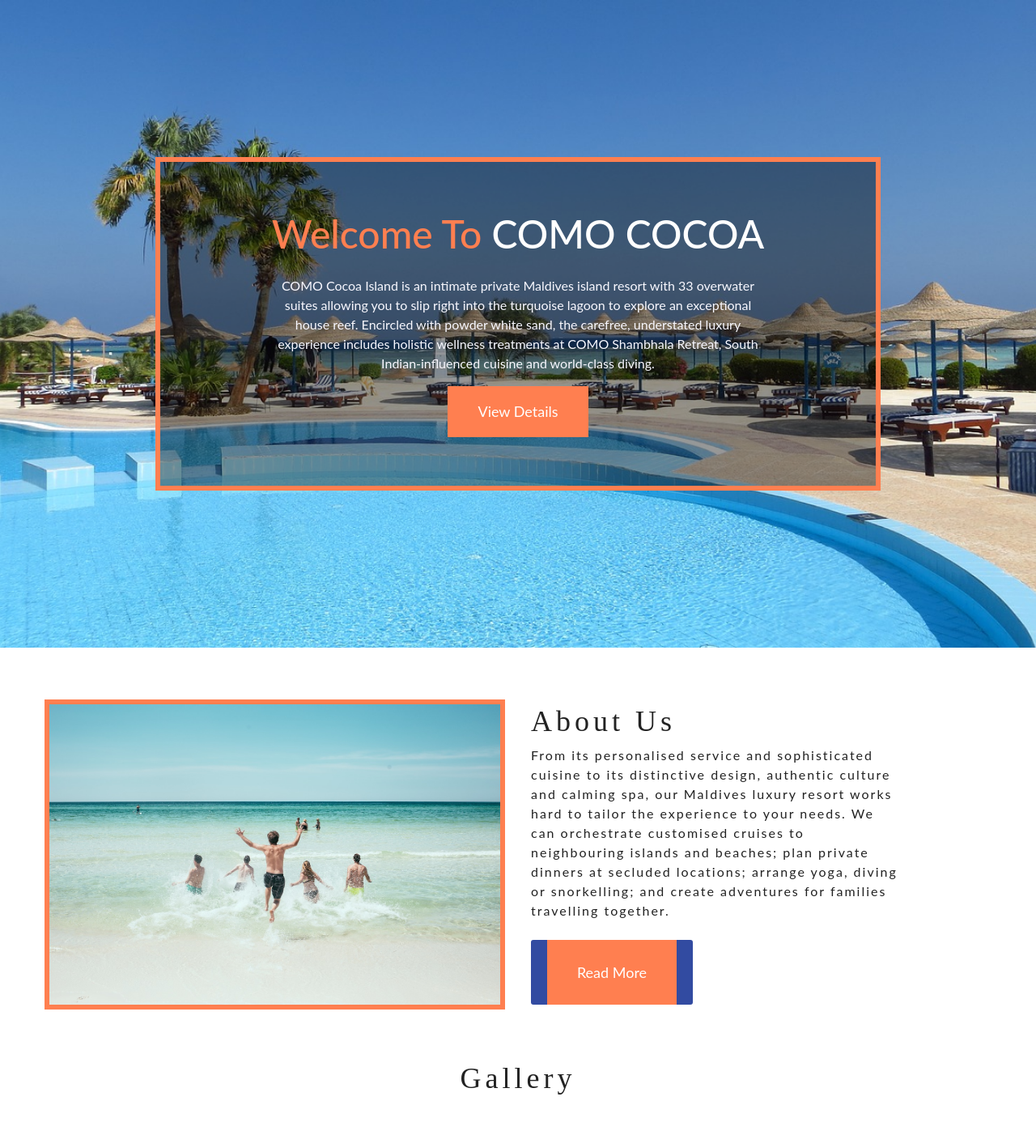
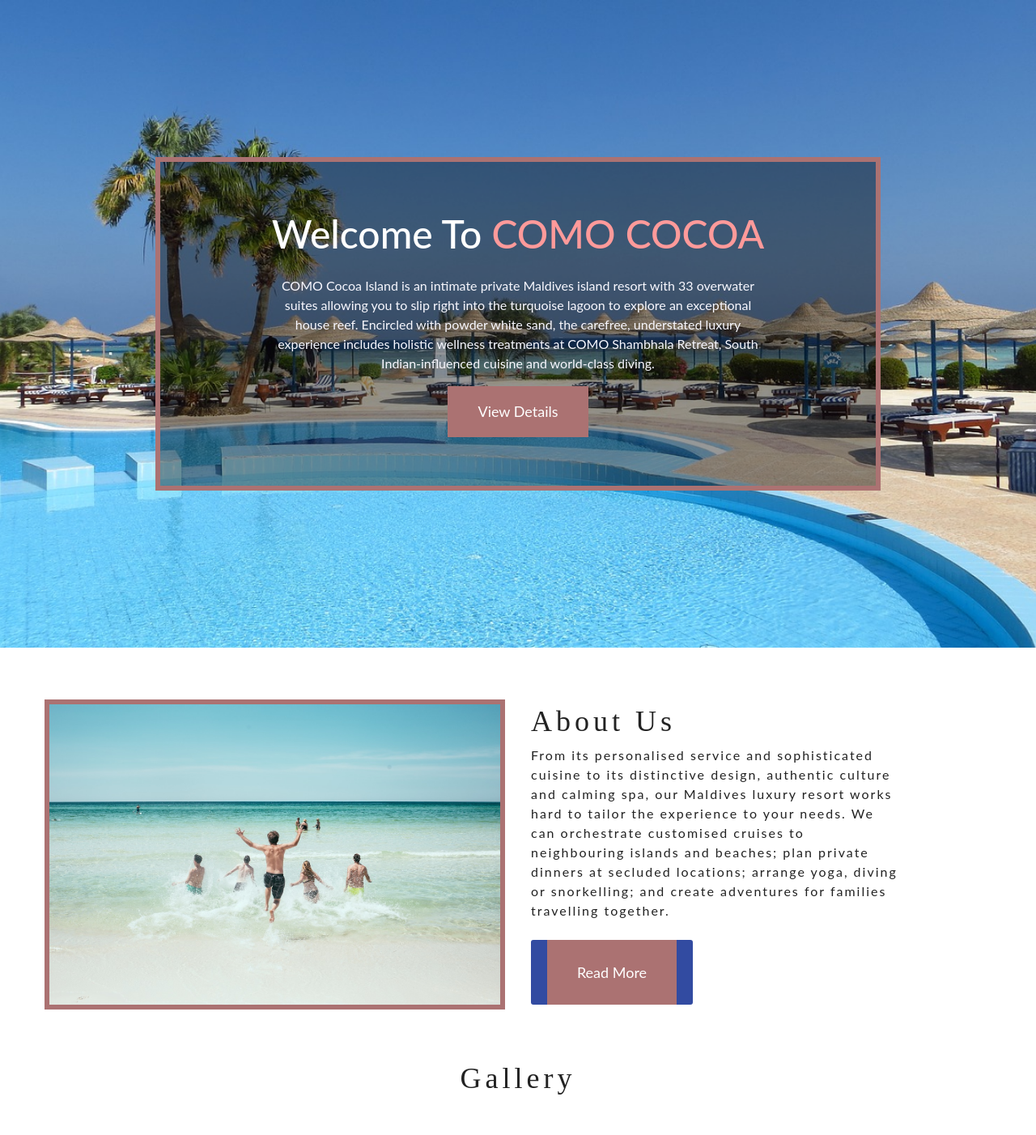
Before and after one commit to akhtarvahid/Resort, a React (Create React App) app: page / in a window 1280 px wide. Shown: the top 1402 px of the page at 81% size. Built offline with nearby package versions, Linux system fonts and the light colour scheme.

Commit message:
style changes

```diff
--- a/src/components/common/Banner.js
+++ b/src/components/common/Banner.js
@@ -53,9 +53,9 @@ const BannerWrapper = styled(Banner)`
     text-transform: capitalize;
     font-size: ${setRem(48)};
     /* setRem */
-    color: ${setColor.primaryColor};
+    color: ${setColor.mainWhite};
     span {
-      color: ${setColor.mainWhite};
+      color: ${setColor.titleColor};
     }
   }
   p {
--- a/src/styles.js
+++ b/src/styles.js
@@ -1,70 +1,74 @@
 // import homeImage from './images/homeBcg.jpeg'
 
-import { css } from 'styled-components';
+import { css } from "styled-components";
 
 export const setColor = {
-    primaryColor: 'coral',
-    mainWhite: '#fff',
-    mainBlack: '#222',
-    mainGrey: '#ececec',
-    lightGrey: '#f7f7f7'
-}
+  primaryColor: "#ab7272",
+  mainWhite: "#fff",
+  mainBlack: "#222",
+  mainGrey: "#ececec",
+  lightGrey: "#f7f7f7",
+  titleColor: "#ff9a9a",
+};
 
 export const setFont = {
   main: "font-family: 'Lato', sans-serif;",
-    slanted: "font-family: 'Courgette', cursive;"
-}
+  slanted: "font-family: 'Courgette', cursive;",
+};
 
-export const setFlex = ({x, y}) => {
-    return `display: flex; align-items:${x}; justify-content:${y};`
-}
+export const setFlex = ({ x, y }) => {
+  return `display: flex; align-items:${x}; justify-content:${y};`;
+};
 
-export const setBackground = ({img = "https://burst.shopifycdn.com/photos/beach-resort-holiday.jpg?width=1850&format=pjpg&exif=1&iptc=1", color = "rgba(0,0,0,0)"} = {}) => {
-    return `background: linear-gradient(${color}, ${color}), url(${img}) center/ cover fixed no-repeat;`
-}
+export const setBackground = ({
+  img = "https://burst.shopifycdn.com/photos/beach-resort-holiday.jpg?width=1850&format=pjpg&exif=1&iptc=1",
+  color = "rgba(0,0,0,0)",
+} = {}) => {
+  return `background: linear-gradient(${color}, ${color}), url(${img}) center/ cover fixed no-repeat;`;
+};
 
-export const setRem = (number = 16)=> {
-    return `${number/16}rem`
-}
+export const setRem = (number = 16) => {
+  return `${number / 16}rem`;
+};
 
-export const setLetterSpacing =(number = 2) => {
+export const setLetterSpacing = (number = 2) => {
   return `letter-spacing:${number}px`;
-}
+};
 
 export const setShadow = {
   light: "box-shadow: 3px 3px 5px 0px rgba(0, 0, 0, 0.75);",
   dark: "box-shadow: 6px 6px 5px 0px rgba(0,0,0,0.75);",
-    darkest: "box-shadow: 10px 10px 5px 0px rgba(0,0,0,0.75);"
-}
+  darkest: "box-shadow: 10px 10px 5px 0px rgba(0,0,0,0.75);",
+};
 
 export const setBorder = ({
   width = "2px",
   style = "solid",
-    color = "black"
+  color = "black",
 } = {}) => {
   return `border: ${width} ${style} ${color}`;
-}
+};
 
 const sizes = {
   large: 1200,
   desktop: 992,
   tablet: 768,
-    phone: 576
-}
+  phone: 576,
+};
 
 export const media = Object.keys(sizes).reduce((acc, label) => {
   acc[label] = (...args) => css`
     @media (min-width: ${sizes[label] / 16}em) {
       ${css(...args)}
     }
-    `
-    return acc
-}, {})
+  `;
+  return acc;
+}, {});
 
 export const setTransition = ({
   property = "all",
   time = "0.3s",
-    timing = "ease-in-out"
+  timing = "ease-in-out",
 } = {}) => {
-   return  `transition: ${property} ${time} ${timing}`
-}
+  return `transition: ${property} ${time} ${timing}`;
+};
```
Lines whose indentation alone changed are shown as unchanged.
